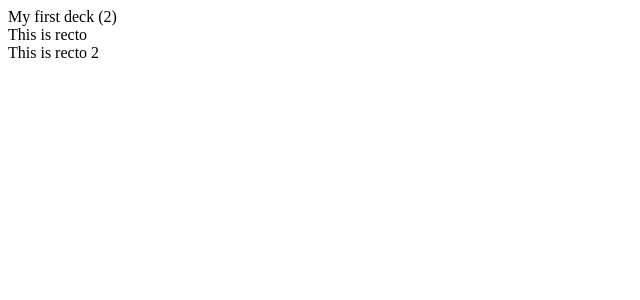
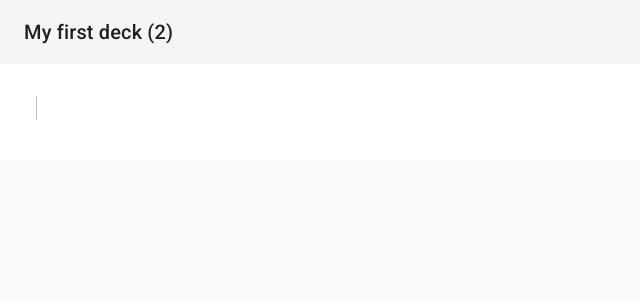
Before and after one commit to prathe/flashcards, a React (Create React App) app: page / in a window 1280 px wide. Shown: the top 300 px of the page, without its empty margins (0-640 px from the left). Built offline with nearby package versions, Linux system fonts and the light colour scheme.

Commit message:
Revert "remove material-ui"
This reverts commit b3b4b12facc4cd91f1c8b636f950b7fc6184c8b0.

```diff
--- a/package.json
+++ b/package.json
@@ -3,6 +3,7 @@
   "version": "0.1.0",
   "private": true,
   "dependencies": {
+    "@material-ui/core": "^3.3.2",
     "react": "^16.7.0-alpha.0",
     "react-dom": "^16.7.0-alpha.0",
     "react-redux": "^5.1.0",
--- a/src/App.js
+++ b/src/App.js
@@ -6,12 +6,16 @@ import reducer from './reducers/reducer';
 import CurrentFlashardAppBar from './components/containers/CurrentFlashardAppBar';
 import CurrentFlashcardDeck from './components/containers/CurrentFlashcardDeck';
 
+import CssBaseline from '@material-ui/core/CssBaseline';
+import 'typeface-roboto';
+
 const store = createStore(reducer);
 
 class App extends React.Component {
   render() {
     return (
       <>
+        <CssBaseline />
         <Provider store={store}>
           <>
             <CurrentFlashardAppBar />
--- a/src/components/presentational/Flashcard.js
+++ b/src/components/presentational/Flashcard.js
@@ -1,8 +1,25 @@
 import React from 'react'
+import Step from "@material-ui/core/Step";
+import StepLabel from "@material-ui/core/StepLabel";
+import StepContent from "@material-ui/core/StepContent";
+import TextField from "@material-ui/core/TextField";
 
 const Flashcard = ({recto, verso}) => {
   return (
-    <div>{recto}</div>
+    <Step>
+      <StepLabel />
+      <StepContent icon="">
+        <TextField
+          id="outlined-textarea"
+          label="Question"
+          placeholder="Question here..."
+          multiline
+          margin="normal"
+          variant="outlined"
+          value={recto}
+        />
+      </StepContent>
+    </Step>
   )
 }
 
--- a/src/components/presentational/FlashcardAppBar.js
+++ b/src/components/presentational/FlashcardAppBar.js
@@ -1,8 +1,17 @@
 import React from 'react'
+import AppBar from '@material-ui/core/AppBar';
+import Toolbar from '@material-ui/core/Toolbar';
+import Typography from '@material-ui/core/Typography';
 
 const FlashcardAppBar = (props) => {
   return (
-    <div>{`${props.name} (${props.count})`}</div>
+    <AppBar position="static" color="default">
+    <Toolbar>
+      <Typography variant="h6" color="inherit">
+        {`${props.name} (${props.count})`}
+      </Typography>
+    </Toolbar>
+    </AppBar>
   )
 }
 
--- a/src/components/presentational/FlashcardList.js
+++ b/src/components/presentational/FlashcardList.js
@@ -1,11 +1,14 @@
 import React from 'react'
 import Flashcard from './Flashcard'
+import Stepper from "@material-ui/core/Stepper";
 
 const FlashcardList = (props) => {
   return (
-    props.flashcards.map((flashcard, index) => (
-      <Flashcard key={index} recto={flashcard[0]} verso={flashcard[1]} />
-    ))
+    <Stepper orientation="vertical" nonLinear={true}>
+      {props.flashcards.map((flashcard, index) => (
+        <Flashcard key={index} recto={flashcard[0]} verso={flashcard[1]} />
+      ))}
+    </Stepper>
   )
 }
 
```
Also changed, not shown: 1 other file (tests, documents, lock files or other folders).
